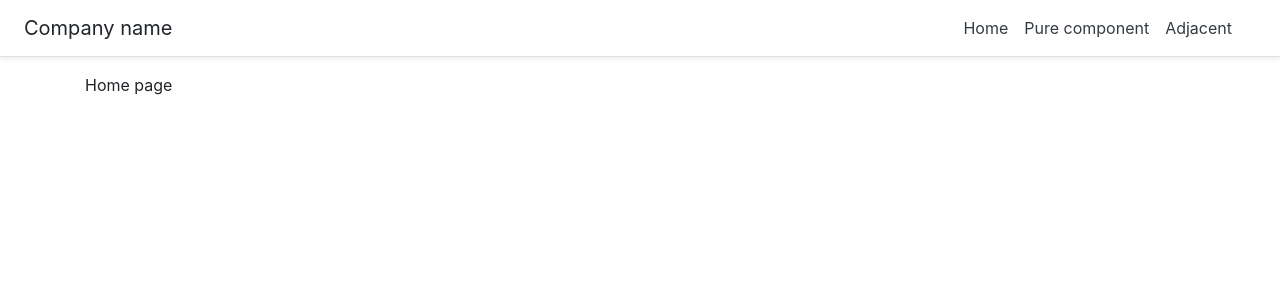
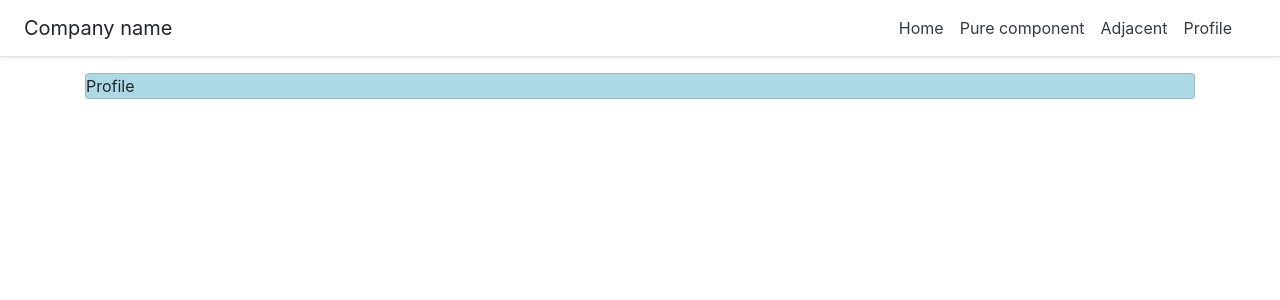
Before and after one commit to vadiminsk/react-advanced, a React (Create React App) app: page /profile in a window 1280 px wide. Shown: the top 300 px of the page. Built offline with nearby package versions, Linux system fonts and the light colour scheme.

Commit message:
add simple HOC components

```diff
--- a/src/App.js
+++ b/src/App.js
@@ -5,6 +5,7 @@ import Header from './components/Header';
 import pureComponent from './components/pureComponent';
 import PureCompF from './components/PureCompF';
 import Adjel from './components/Adjel';
+import Profile from './components/Profile';
 
 const App = () => {
   return (
@@ -12,6 +13,7 @@ const App = () => {
       <Header />
       <div className='container'>
         <Switch>
+          <Route path='/profile' component={Profile} />
           <Route path='/adjel' component={Adjel} />
           <Route path='/purecomp' component={pureComponent} />
           <Route path='/purecompF' component={PureCompF} />
--- a/src/components/Header.js
+++ b/src/components/Header.js
@@ -16,6 +16,9 @@ const Header = () => {
           <NavLink className='p-2 text-dark' to='/adjel'>
             Adjacent
           </NavLink>
+          <NavLink className='p-2 text-dark' to='/profile'>
+            Profile
+          </NavLink>
         </nav>
       </div>
     </header>
--- /dev/null
+++ b/src/components/Profile.js
@@ -0,0 +1,13 @@
+import React from 'react';
+import Auth from '../hoc/Auth';
+import Card from '../hoc/Card';
+
+const Profile = () => {
+  return (
+    <Auth>
+      <Card>Profile</Card>
+    </Auth>
+  );
+};
+
+export default Profile;
--- /dev/null
+++ b/src/hoc/Auth.js
@@ -0,0 +1,13 @@
+import React from 'react';
+
+const Auth = (props) => {
+  const pass = 'pass123';
+
+  if (pass !== 'pass123') {
+    return <h3>You are not authorized</h3>;
+  } else {
+    return <>{props.children}</>;
+  }
+};
+
+export default Auth;
--- /dev/null
+++ b/src/hoc/Card.js
@@ -0,0 +1,15 @@
+import React from 'react';
+
+const styles = {
+  background: 'lightblue',
+};
+
+const Card = (props) => {
+  return (
+    <div style={styles} className='card'>
+      {props.children}
+    </div>
+  );
+};
+
+export default Card;
```
